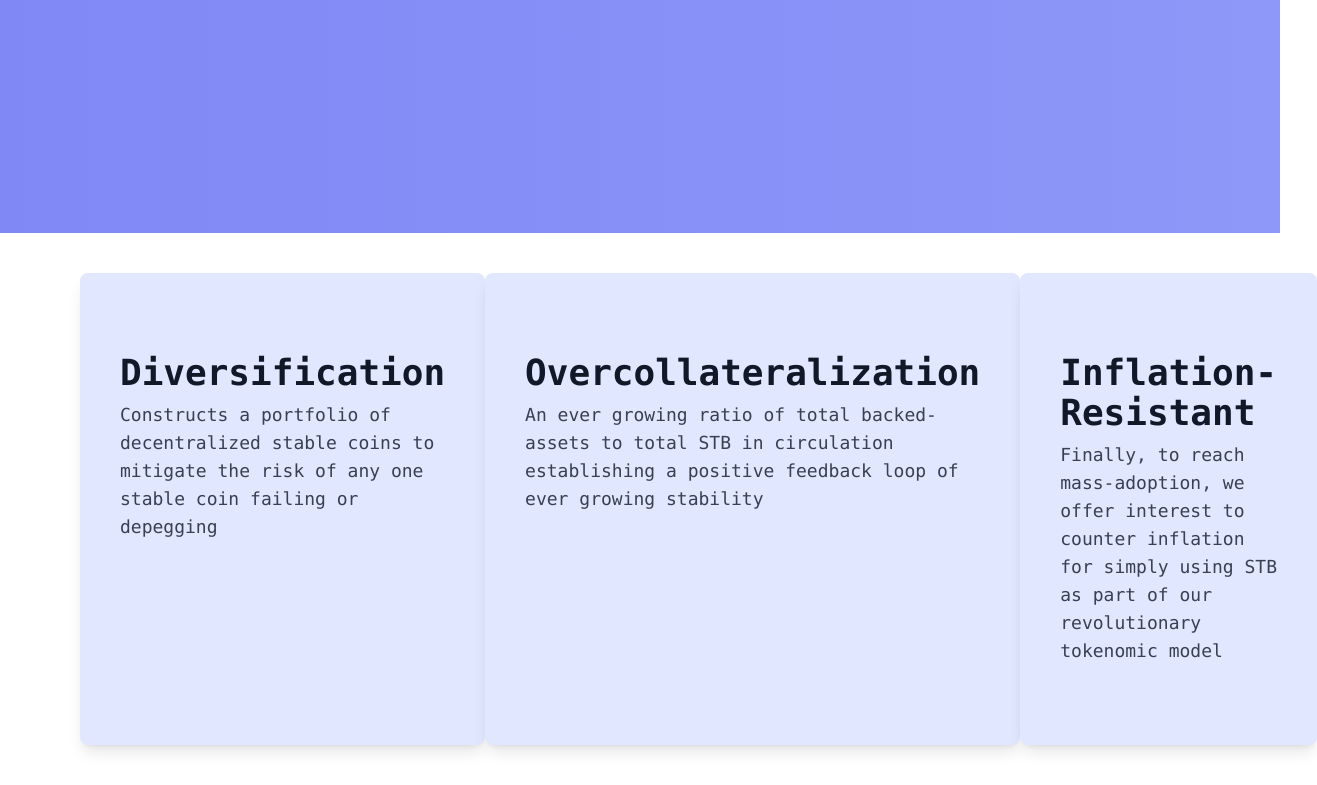
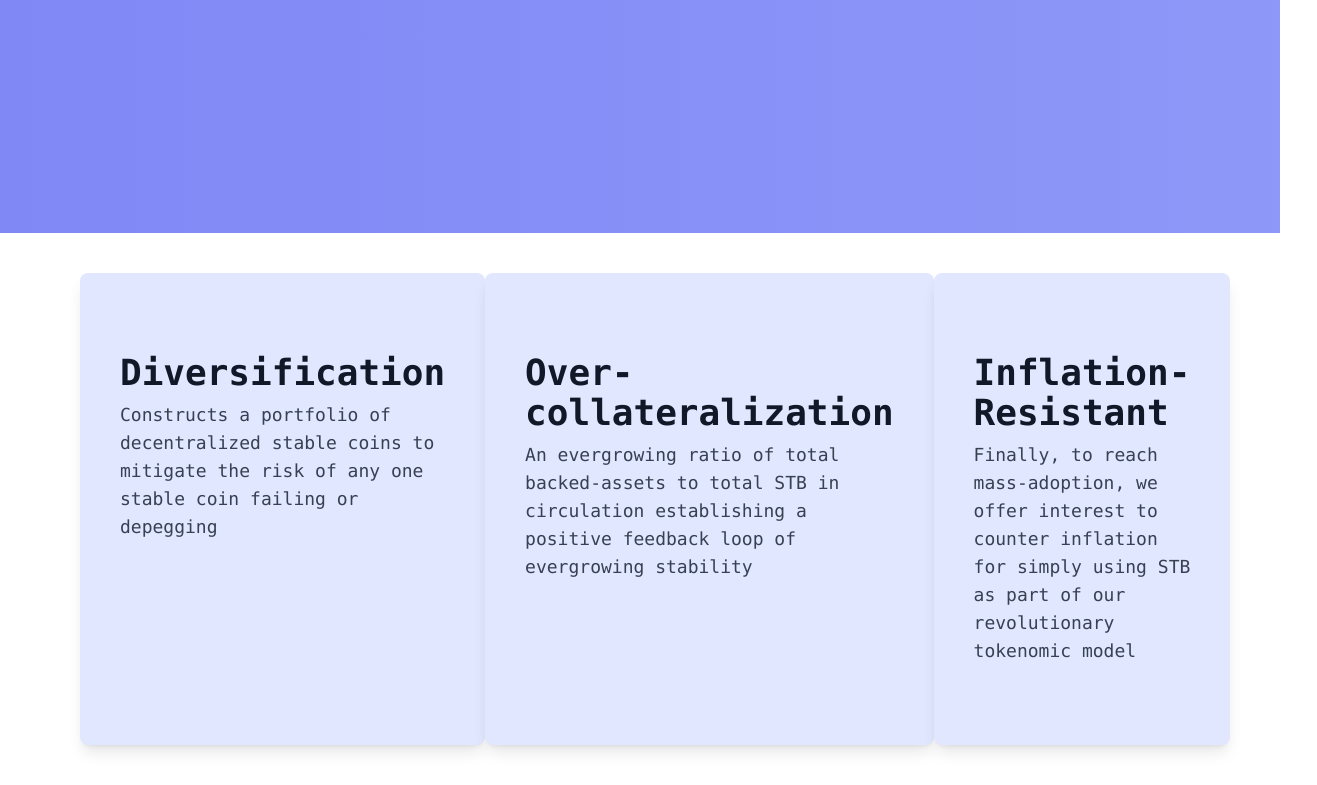
Before and after one commit to erichuang27/stabler_coin, a React (Create React App) app: page / in a window 1280 px wide. Shown: the part 727-1512 px from the top of the page, 1317 px wide, since content can reach past the window. Built offline with nearby package versions, Linux system fonts and the light colour scheme.

Commit message:
fixed wording

```diff
--- a/src/App.js
+++ b/src/App.js
@@ -36,8 +36,8 @@ export function App() {
           </div>
 
           <div data-aos="fade-down" data-aos-duration="1750" className="px-10 py-20 w-[35rem] rounded-lg bg-indigo-100 shadow-lg">
-            <h5 className="mb-2 font-bold text-4xl text-gray-900">Overcollateralization</h5>
-            <p className="text-lg text-gray-700">An ever growing ratio of total backed-assets to total STB in circulation establishing a positive feedback loop of ever growing stability</p>
+            <h5 className="mb-2 font-bold text-4xl text-gray-900">Over-collateralization</h5>
+            <p className="text-lg text-gray-700">An evergrowing ratio of total backed-assets to total STB in circulation establishing a positive feedback loop of evergrowing stability</p>
           </div>
 
           <div data-aos="fade-down" data-aos-duration="2500" className="px-10 py-20 w-[35rem] rounded-lg bg-indigo-100 shadow-lg">
```
